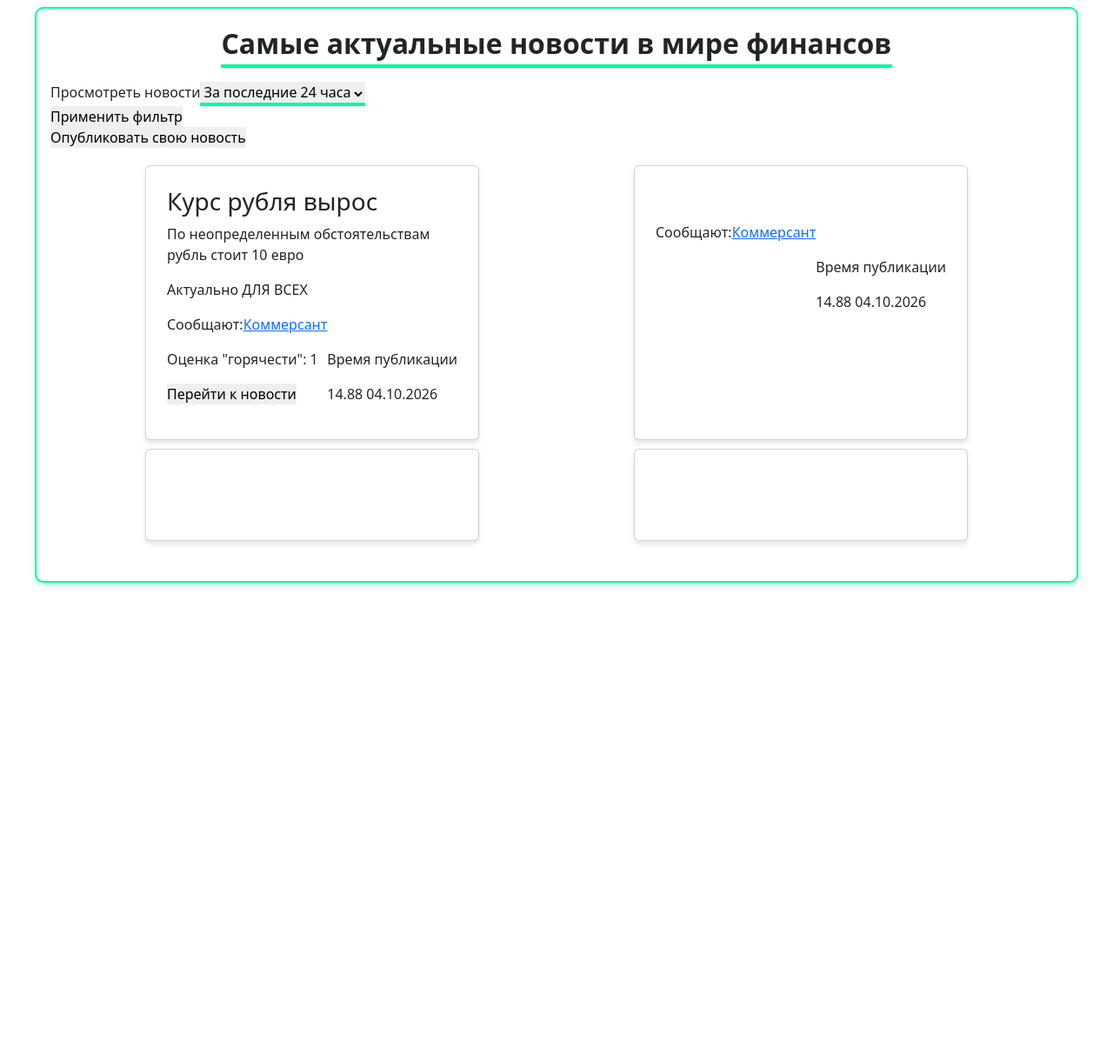
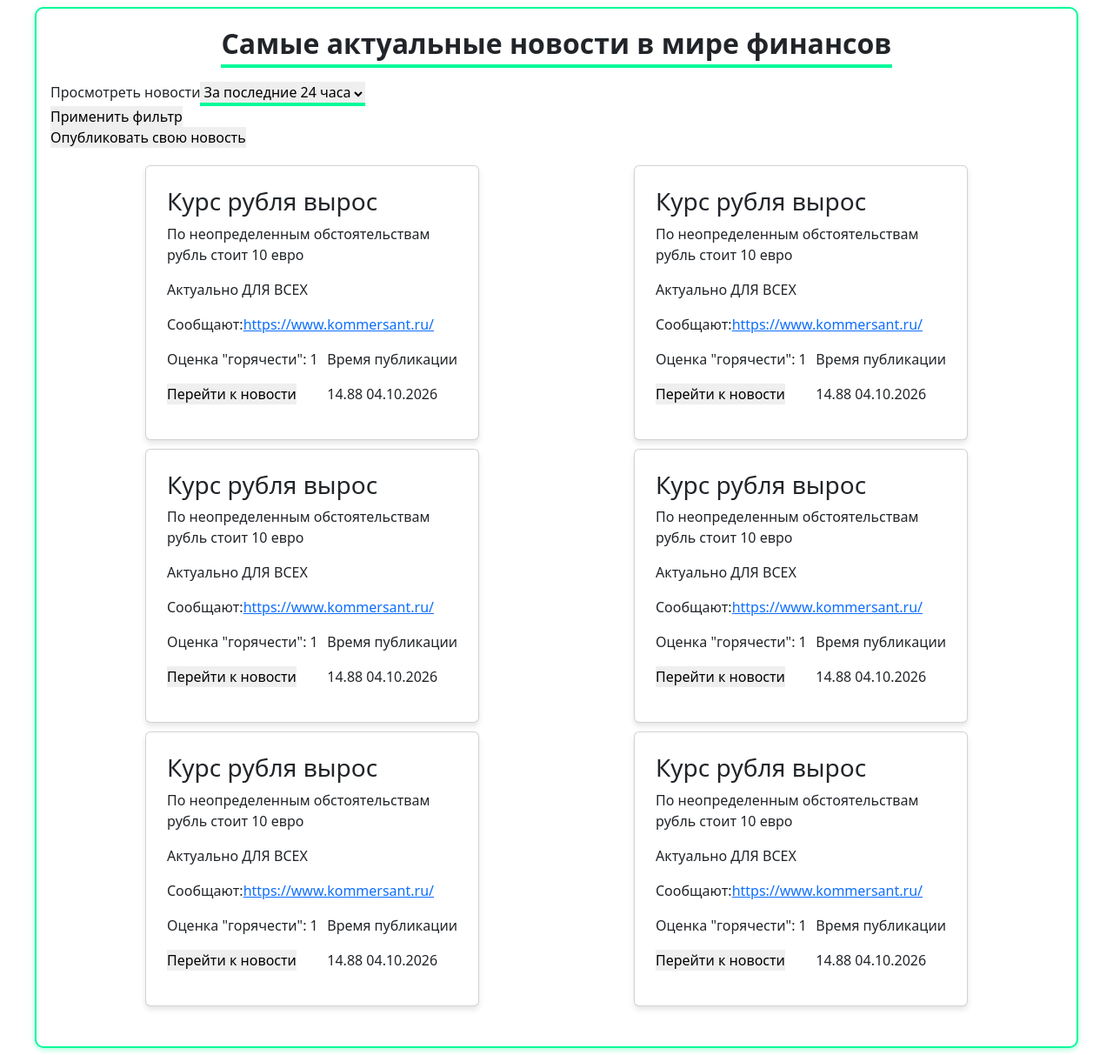
Before and after one commit to Karaseyka/FinamHac, a Flask app: page / in a window 1280 px wide. Shown: the whole page at 87% size. Before the commit the page ends 675 px from the top, so only its background shows below. Run offline with Flask 3, Linux system fonts and the light colour scheme; some libraries are stand-ins or nearby versions.

Commit message:
web commit 4

```diff
--- a/main.py
+++ b/main.py
@@ -26,8 +26,54 @@ def get_period_data():
     print(data)
     # data 1h or 24h or 1w ВОТ ПРЯМ ТАК КАК НАПИСАНО И передавать как в формате ниже
     return jsonify([
-        {'period': '1h'},
-        {'period': '24h'}
+        {'id': '1',
+         'headline': 'Курс рубля вырос',
+         'short_descr': 'По неопределенным обстоятельствам рубль стоит 10 евро',
+         'why_now': 'Актуально ДЛЯ ВСЕХ',
+         'sources': 'https://www.kommersant.ru/',
+         'hotness': '1',
+         'timeline': '14.88 04.10.2026'
+         },
+        {'id': '1',
+         'headline': 'Курс рубля вырос',
+         'short_descr': 'По неопределенным обстоятельствам рубль стоит 10 евро',
+         'why_now': 'Актуально ДЛЯ ВСЕХ',
+         'sources': 'https://www.kommersant.ru/',
+         'hotness': '1',
+         'timeline': '14.88 04.10.2026'
+         },
+        {'id': '1',
+         'headline': 'Курс рубля вырос',
+         'short_descr': 'По неопределенным обстоятельствам рубль стоит 10 евро',
+         'why_now': 'Актуально ДЛЯ ВСЕХ',
+         'sources': 'https://www.kommersant.ru/',
+         'hotness': '1',
+         'timeline': '14.88 04.10.2026'
+         },
+        {'id': '1',
+         'headline': 'Курс рубля вырос',
+         'short_descr': 'По неопределенным обстоятельствам рубль стоит 10 евро',
+         'why_now': 'Актуально ДЛЯ ВСЕХ',
+         'sources': 'https://www.kommersant.ru/',
+         'hotness': '1',
+         'timeline': '14.88 04.10.2026'
+         },
+        {'id': '1',
+         'headline': 'Курс рубля вырос',
+         'short_descr': 'По неопределенным обстоятельствам рубль стоит 10 евро',
+         'why_now': 'Актуально ДЛЯ ВСЕХ',
+         'sources': 'https://www.kommersant.ru/',
+         'hotness': '1',
+         'timeline': '14.88 04.10.2026'
+         },
+        {'id': '1',
+         'headline': 'Курс рубля вырос',
+         'short_descr': 'По неопределенным обстоятельствам рубль стоит 10 евро',
+         'why_now': 'Актуально ДЛЯ ВСЕХ',
+         'sources': 'https://www.kommersant.ru/',
+         'hotness': '1',
+         'timeline': '14.88 04.10.2026'
+         }
     ])
 
 
--- a/static/scripts/app.js
+++ b/static/scripts/app.js
@@ -7,6 +7,7 @@ document.addEventListener('DOMContentLoaded', function() {
 let news_table = document.getElementById('news-container');
 let use_filter = document.getElementById('filter');
 let create_news = document.getElementById('create');
+const news_container = document.getElementById('news-container');
 
 use_filter.addEventListener('click', async function() {loadData();});
 
@@ -24,8 +25,43 @@ async function loadData() {
         }),
         success: function(data) {
             console.log(data[0]);
-            location.reload;
+            while (news_container.firstChild) {
+                news_container.removeChild(news_container.firstChild);
+            }
+            for (news of data) {
+                let id = news['id'];
+                let headline = news['headline'];
+                let description = news['short_descr'];
+                let why_now = news['why_now'];
+                let sources = news['sources'];
+                let hotness = news['hotness'];
+                let timeline = news['timeline'];
 
+
+                news_container.innerHTML += `
+                    <div class="card">
+                        <h3 class="headline">${headline}</h3>
+                        <p class="description">${description}</p>
+                        <p class="why-not">${why_now}</p>
+                        <div class="sources">
+                            <p>Сообщают: </p>
+                            <a href="${sources}">${sources}</a>
+                        </div>
+                        <div class="last-line">
+                            <div>
+                                <p class="hotness">Оценка "горячести": ${hotness}</p>
+                                <button class="standard-button" id="${id}">Перейти к новости</button>
+                            </div>
+
+                            <div>
+                                <p>Время публикации</p>
+                                <p class="timeline">${timeline}</p>
+                            </div>
+
+                        </div>
+                    </div>
+                `
+            }
         },
         error: function(error) {
             console.log('Error!!!');
--- a/templates/news_list.html
+++ b/templates/news_list.html
@@ -28,68 +28,7 @@
         </div>
     </div>
     <div class="news-container" id="news-container">
-        <div class="card">
-            <h3 class="headline">Курс рубля вырос</h3>
-            <p class="description">По неопределенным обстоятельствам рубль стоит 10 евро</p>
-            <p class="why-not">Актуально ДЛЯ ВСЕХ</p>
-            <div class="sources">
-                <p>Сообщают: </p>
-                <a href="https://www.kommersant.ru/">Коммерсант</a>
-            </div>
-            <div class="last-line">
-                <div>
-                    <p class="hotness">Оценка "горячести": 1</p>
-                    <button class="standard-button" id="1">Перейти к новости</button>
-                </div>
 
-                <div>
-                    <p>Время публикации</p>
-                    <p class="timeline">14.88 04.10.2026</p>
-                </div>
-
-            </div>
-        </div>
-        <div class="card">
-            <h3 class="headline"></h3>
-            <p class="description"></p>
-            <p class="why-not"></p>
-            <div class="sources">
-                <p>Сообщают: </p>
-                <a href="https://www.kommersant.ru/">Коммерсант</a>
-            </div>
-            <div class="last-line">
-                <p class="hotness"></p>
-                <div>
-                    <p>Время публикации</p>
-                    <p class="timeline">14.88 04.10.2026</p>
-                </div>
-
-            </div>
-        </div>
-        <div class="card">
-            <h3 class="headline"></h3>
-            <p class="description"></p>
-            <p class="why-not"></p>
-            <div class="sources">
-                <a></a>
-            </div>
-            <div class="last-line">
-                <p class="hotness"></p>
-                <p class="timeline"></p>
-            </div>
-        </div>
-        <div class="card">
-            <h3 class="headline"></h3>
-            <p class="description"></p>
-            <p class="why-not"></p>
-            <div class="sources">
-                <a></a>
-            </div>
-            <div class="last-line">
-                <p class="hotness"></p>
-                <p class="timeline"></p>
-            </div>
-        </div>
     </div>
 </div>
 <script src="../static/scripts/app.js"></script>
```
